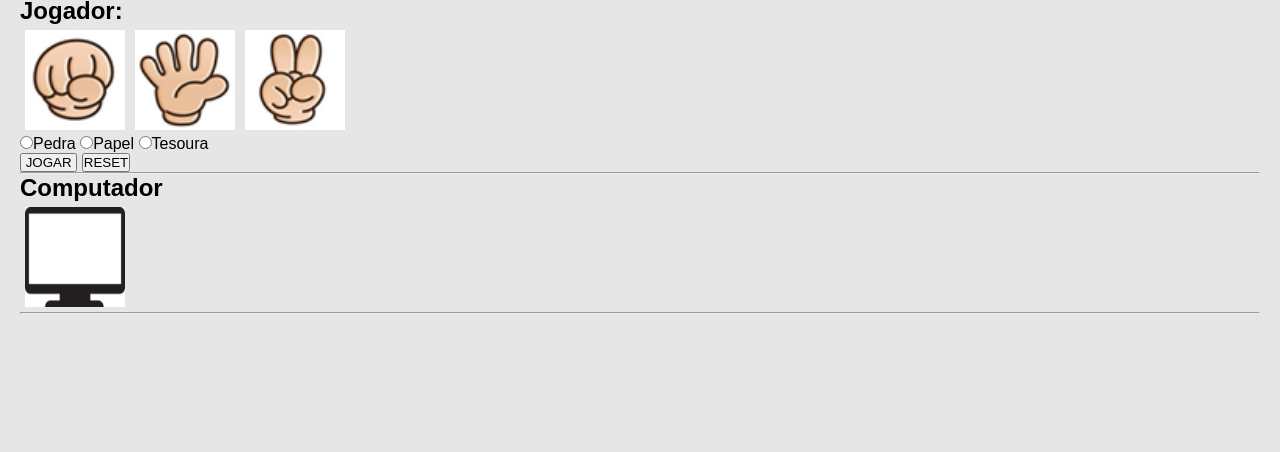
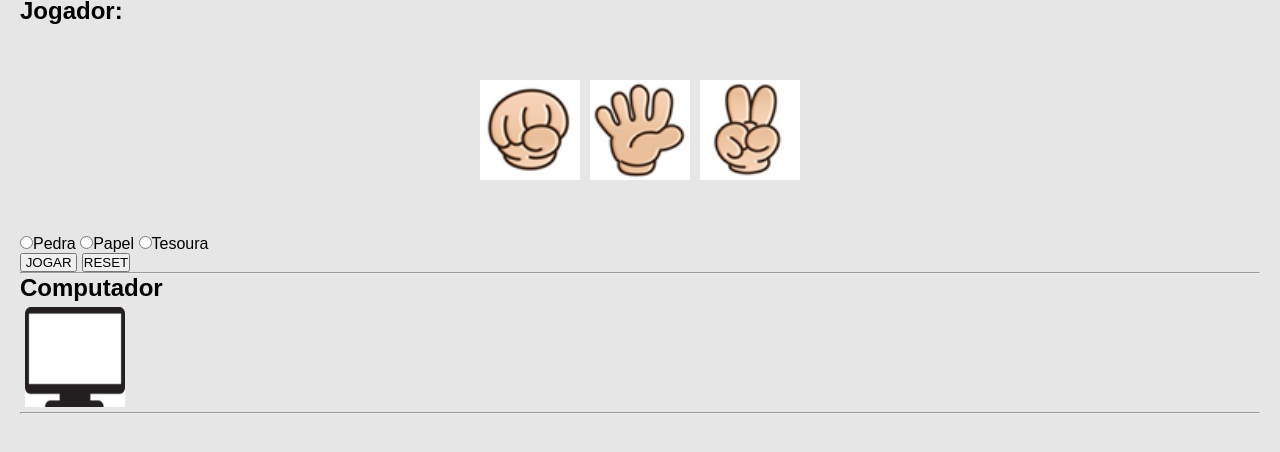
Before and after one commit to saulogomesdocarmo/jokenpo, a plain HTML site: page index.html in a window 1280 px wide. Shown: the part 60-512 px from the top of the page. Drawn offline with Linux system fonts and the light colour scheme.

Commit message:
atualização

```diff
--- a/style.css
+++ b/style.css
@@ -30,4 +30,8 @@ img{
 .imagens{
     display: flex;
     flex-direction: row;
+    justify-content: center;
+    align-items: center;
+    margin-top: 50px;
+    margin-bottom: 50px;
 }
```
